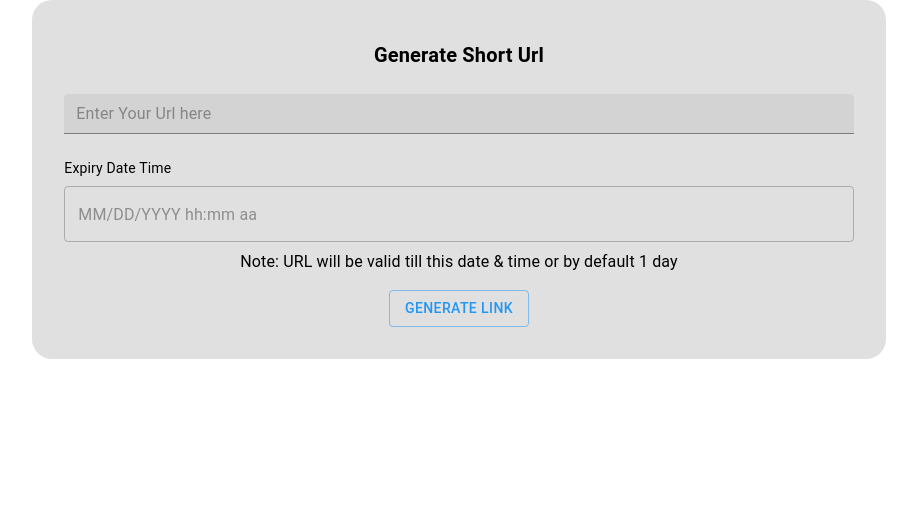
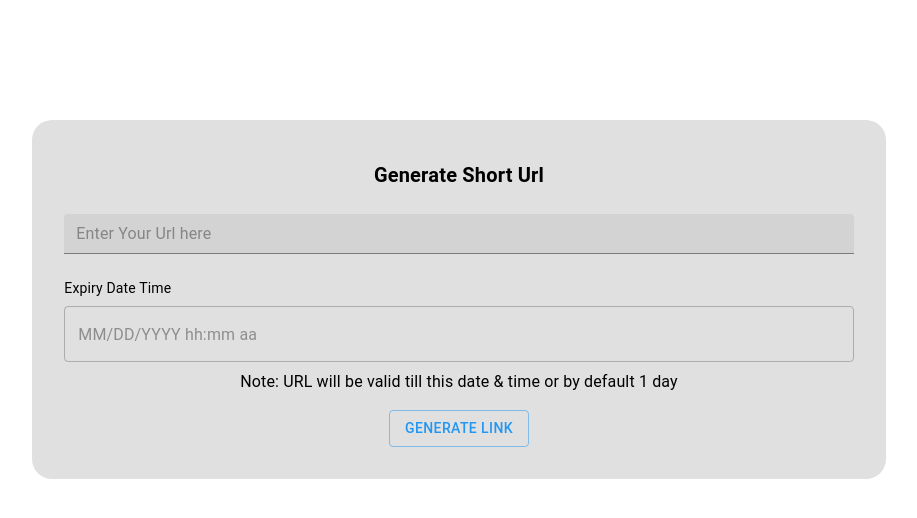
Before and after one commit to manavshah25/urlshort_Frontend, a React (Create React App) app: page / in a window 1280 px wide. Shown: the top 518 px of the page, without its empty margins (181-1098 px from the left). Built offline with nearby package versions, Linux system fonts and the light colour scheme.

Commit message:
update design

```diff
--- a/src/component/UrlEnter/index.js
+++ b/src/component/UrlEnter/index.js
@@ -99,7 +99,7 @@ const Index = () => {
         <ToastContainer position="top-right" autoClose={5000} theme="light" />
         <ToastContainer />
         <Grid
-          // mt={{ xl:15, md: 12, sm: 30, xs: 30, lg: 15 }}
+         m={{ xl:15, md: 12, sm: 20, xs: 15, lg: 15 }}
           item
           xl={8}
           lg={8}
```
